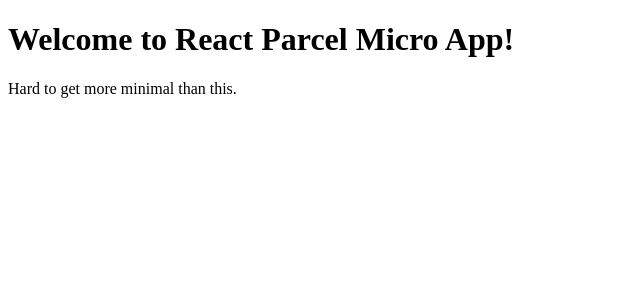
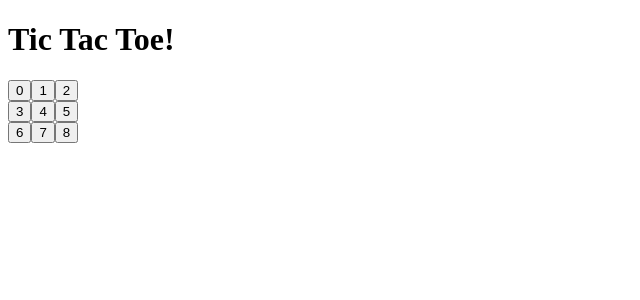
Before and after one commit to ShreyasK14/tictactoe, a React (Vite) app: page / in a window 1280 px wide. Shown: the top 300 px of the page, without its empty margins (0-640 px from the left). Built offline with nearby package versions, Linux system fonts and the light colour scheme.

Commit message:
created the board and square

```diff
--- a/src/App.js
+++ b/src/App.js
@@ -1,11 +1,12 @@
 import React from "react";
+import Board from "./components/Board";
 
 const App = () => {
   return (
-    <>
-      <h1>Welcome to React Parcel Micro App!</h1>
-      <p>Hard to get more minimal than this.</p>
-    </>
+    <div>
+      <h1>Tic Tac Toe!</h1>
+      <Board />
+    </div>
   );
 };
 
--- /dev/null
+++ b/src/components/Board.js
@@ -0,0 +1,26 @@
+import React from 'react'
+import Square from './Square'
+
+const Board = () => {
+    return (
+        <div>
+            <div>
+                <Square value={0} />
+                <Square value={1}/>
+                <Square value={2}/>
+            </div>
+            <div>
+                <Square value={3}/>
+                <Square value={4}/>
+                <Square value={5}/>
+            </div>
+            <div>
+                <Square value={6}/>
+                <Square value={7}/>
+                <Square value={8}/>
+            </div>
+        </div>
+    )
+}
+
+export default Board
--- /dev/null
+++ b/src/components/Square.js
@@ -0,0 +1,9 @@
+import React from 'react'
+
+const Square = ({value}) => {
+    return (
+        <button type="button">{value}</button>
+    )
+}
+
+export default Square
```
